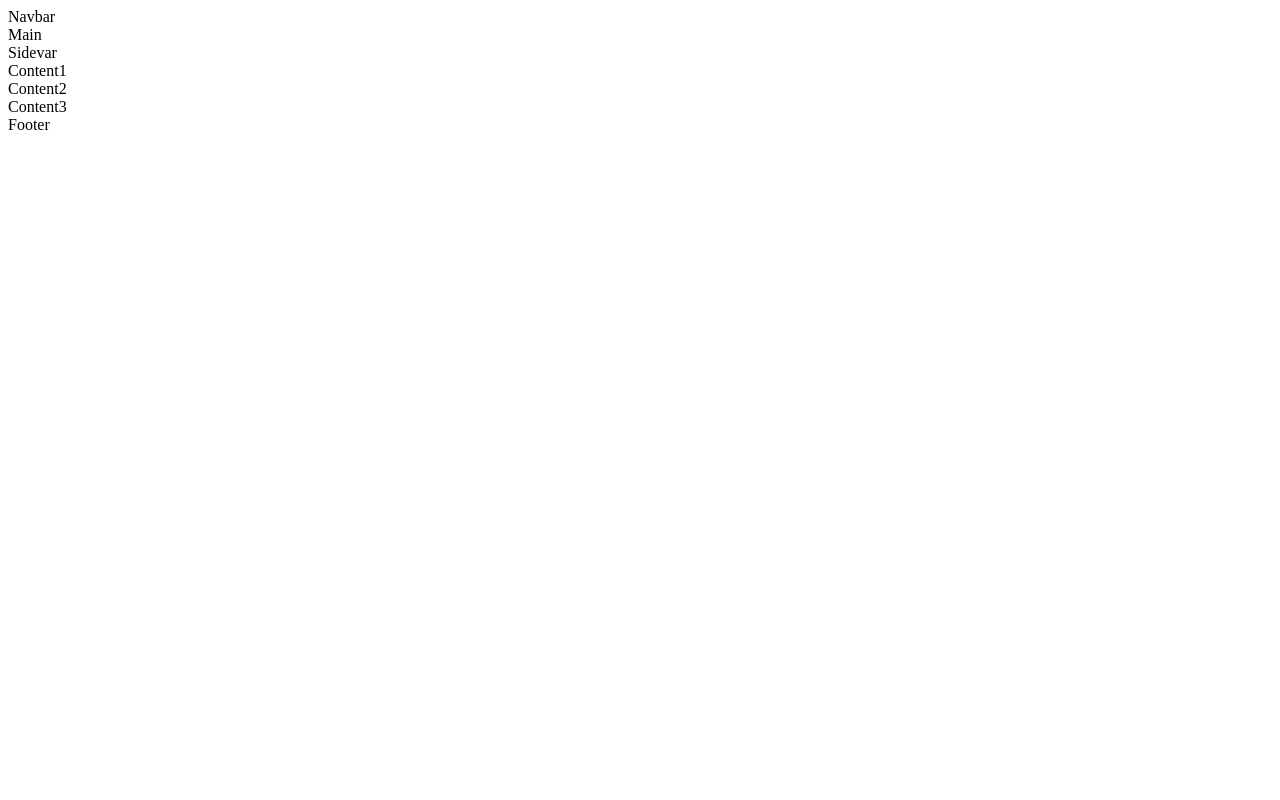
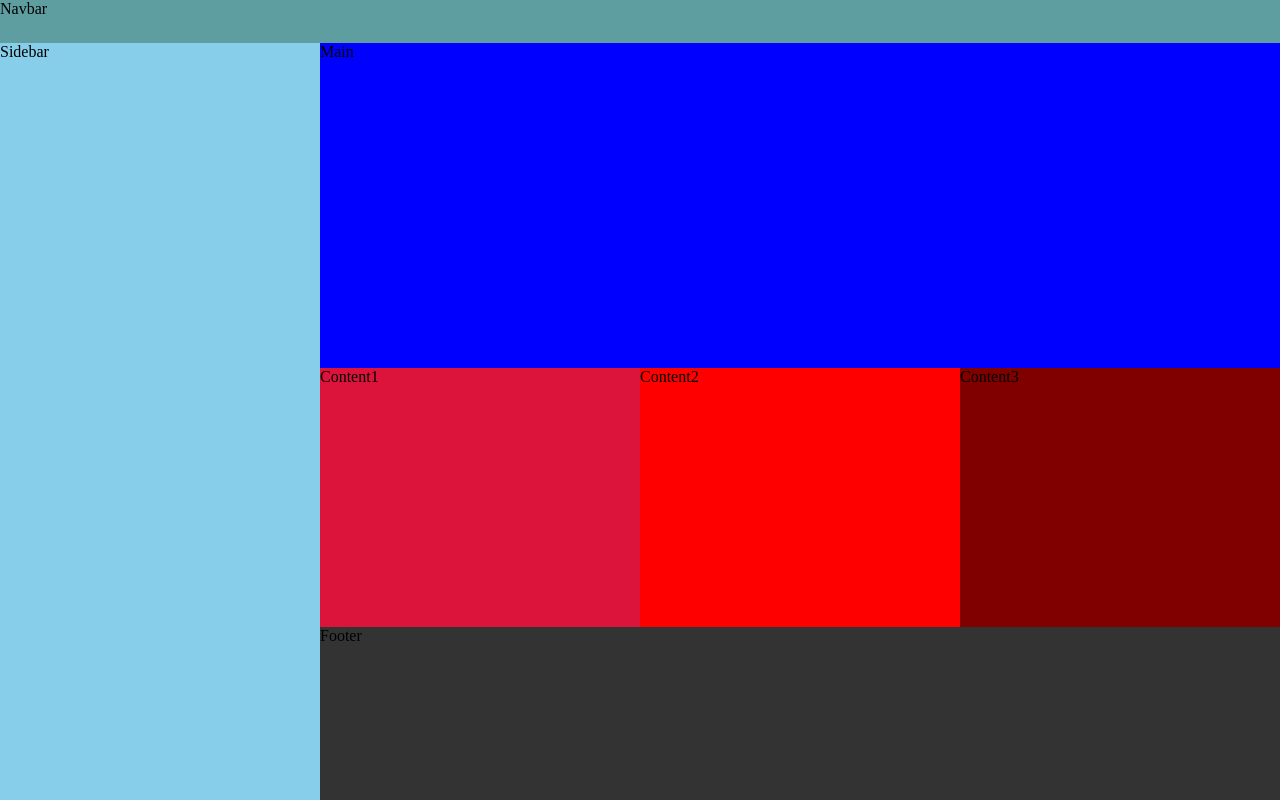
Before and after one commit to ShakexSempe/css-responsive-grid-tutorial, a plain HTML site: page index.html in a window 1280 px wide. Drawn offline with Linux system fonts and the light colour scheme.

Commit message:
grid template columns-rows & areas

```diff
--- a/index.html
+++ b/index.html
@@ -11,11 +11,11 @@
     <div class="container">
         <nav class="nav">Navbar</nav>
         <main class="main">Main</main>
-        <aside id="sidebar">Sidevar</aside>
-        <div id="content1">Content1</div>
-        <div id="content2">Content2</div>
-        <div id="content3">Content3</div>
-        <footer>Footer</footer>
+        <aside id="sidebar">Sidebar</aside>
+        <section id="content1">Content1</section>
+        <section id="content2">Content2</section>
+        <section id="content3">Content3</section>
+        <footer class="footer">Footer</footer>
     </div>
 </body>
 </html>
--- a/style.scss
+++ b/style.scss
@@ -0,0 +1,56 @@
+@import 'config';
+
+*{
+    margin: 0;
+    padding: 0;
+    box-sizing: border-box;
+}
+.container {
+    display: grid;
+    height: 100vh;
+    //4 columns that are 1 fr
+    grid-template-columns: 1fr 1fr 1fr 1fr;
+    //4 rows of different sizes
+    grid-template-rows: 0.2fr 1.5fr 1.2fr 0.8fr;
+
+//write layout in text using gt-areas then assign values to elements
+    grid-template-areas: "nav nav nav nav"
+                        "sidebar main main main"
+                        "sidebar content1 content2 content3"
+                        "sidebar footer footer footer";
+
+
+    .nav{
+        background: $nav-background;
+        grid-area: nav;
+    }
+    .main{
+        background: $main-background;
+        grid-area: main;
+    }
+    #sidebar{
+        background: $side-background;
+        grid-area: sidebar;
+
+    }
+    #content1{
+        background: $content1-background;
+        grid-area: content1;
+    }
+    #content2{
+        background:$content2-background;
+        grid-area: content2;
+    }
+    #content3{
+        background: $content3-background;
+        grid-area: content3;
+    }
+    .footer{
+        background: $footer-background;
+        grid-area: footer;
+    }
+
+    //GT-area to specify where each element should live in the gird
+
+
+}
```
Also changed, not shown: css/style.css.
